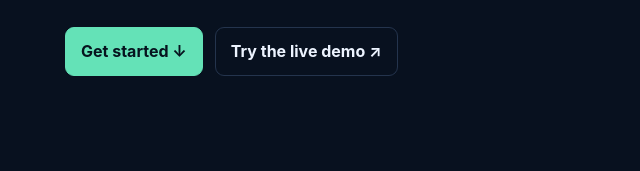
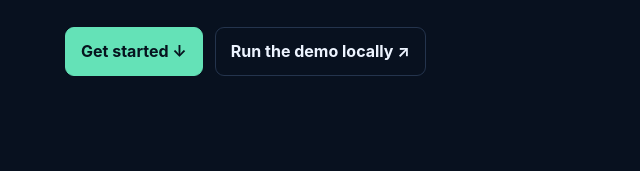
Before and after one commit to mux-ai/htmx-query, a website: page docs/index.html in a window 1280 px wide. Shown: the part 576-747 px from the top of the page, 15-655 px from the left. Drawn offline with Linux system fonts and the light colour scheme.

Commit message:
docs: fix landing-page links that break on GitHub Pages (#11)
href="/" resolved to the org root on Pages (the site lives under
/htmx-query/), and ../llms.txt sits outside the Pages root. The demo needs
the local Node server, so the button now says so and links to the README
demo section; llms.txt is served from unpkg, which works everywhere.

```diff
--- a/docs/index.html
+++ b/docs/index.html
@@ -62,10 +62,10 @@
   </style>
 </head>
 <body>
-  <header><nav class="shell"><a class="brand" href="#top">htmx<span>-query</span></a><div class="links"><a href="#install">Install</a><a href="#examples">Examples</a><a href="#api">API</a><a href="#agents">AI agents</a></div><a class="button" href="/">Live demo ↗</a></nav></header>
+  <header><nav class="shell"><a class="brand" href="#top">htmx<span>-query</span></a><div class="links"><a href="#install">Install</a><a href="#examples">Examples</a><a href="#api">API</a><a href="#agents">AI agents</a></div><a class="button" href="https://github.com/mux-ai/htmx-query#demo">Live demo ↗</a></nav></header>
   <main id="top">
     <div class="shell hero">
-      <div><div class="eyebrow">For htmx 2</div><h1>Server HTML,<br><em>instantly useful.</em></h1><p class="lede">A tiny htmx extension for stale-while-revalidate caching, retries, request deduplication, and optimistic updates—without a client-side data store.</p><div class="actions"><a class="button primary" href="#install">Get started ↓</a><a class="button" href="/">Try the live demo ↗</a></div></div>
+      <div><div class="eyebrow">For htmx 2</div><h1>Server HTML,<br><em>instantly useful.</em></h1><p class="lede">A tiny htmx extension for stale-while-revalidate caching, retries, request deduplication, and optimistic updates—without a client-side data store.</p><div class="actions"><a class="button primary" href="#install">Get started ↓</a><a class="button" href="https://github.com/mux-ai/htmx-query#demo">Run the demo locally ↗</a></div></div>
       <div class="terminal"><div class="terminal-head">your-page.html</div><pre><span class="dim">&lt;!-- one attribute, instant cache --&gt;</span>
 &lt;ul <span class="blue">hx-get</span>=<span class="green">"/todos"</span>
     <span class="blue">hx-trigger</span>=<span class="green">"load"</span>
@@ -110,7 +110,7 @@ htmx.query.stats();               <span class="dim">// cache/dedupe counters and
 htmx.query.setNamespace(<span class="green">'acme'</span>); <span class="dim">// clear old account data, then scope future keys</span>
 document.body.addEventListener(<span class="green">'hq:cache'</span>, observe); <span class="dim">// hit/miss/store/evict/skip/clear</span></pre></div></div><p class="note"><strong>HTTP and account safety:</strong> cached HTML is server-rendered HTML and is reinserted verbatim. <code>Age</code> and <code>Date</code> reduce freshness; <code>Expires</code> provides a TTL when <code>max-age</code> is absent. <code>no-store</code>, <code>private</code>, and unkeyed request-header variation are never retained. An ETag entry revalidates with <code>If-None-Match</code>. Send <code>HX-Cache-Invalidate: {"path":"/todos","mode":"path"}</code> after a mutation to clear matching entries. Call <code>setNamespace(accountId)</code> after account changes.</p></div></section>
 
-    <section id="agents"><div class="shell"><div class="agent"><div><div class="eyebrow">For AI coding agents</div><h2>Give your agent the real rules.</h2><p><code>llms.txt</code> describes the API, invariants, source layout, test commands, and safe modification rules in a compact form. It is the fastest way for an agent to understand this repository before changing it.</p></div><a class="button primary" href="../llms.txt">Open llms.txt ↗</a></div></div></section>
+    <section id="agents"><div class="shell"><div class="agent"><div><div class="eyebrow">For AI coding agents</div><h2>Give your agent the real rules.</h2><p><code>llms.txt</code> describes the API, invariants, source layout, test commands, and safe modification rules in a compact form. It is the fastest way for an agent to understand this repository before changing it.</p></div><a class="button primary" href="https://unpkg.com/htmx-query/llms.txt">Open llms.txt ↗</a></div></div></section>
   </main>
   <footer class="shell"><span>htmx-query · HTML-first query ergonomics</span><span>Run <code>npm run demo</code> for the local interactive demo.</span></footer>
 </body>
```
Also changed, not shown: test/docs.test.js (+1 -1 lines).
